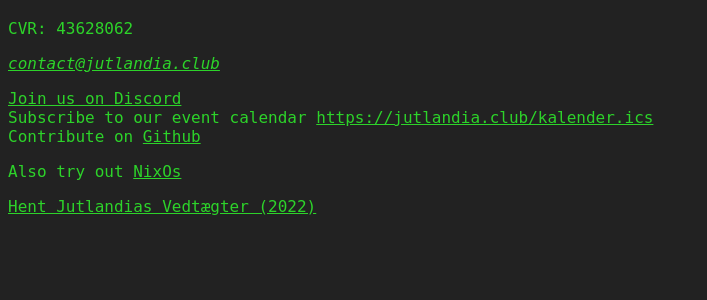
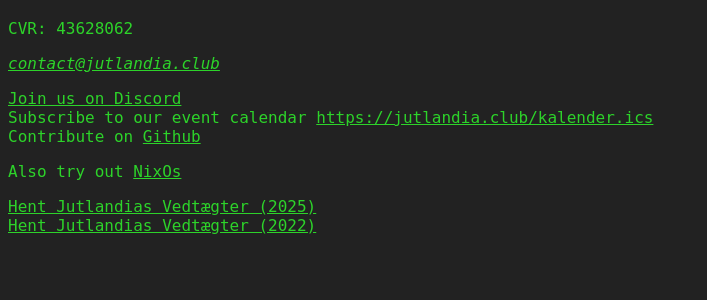
Before and after one commit to rasmussibbern88/Website, a Flask app: page / in a window 1280 px wide. Shown: the part 455-755 px from the top of the page, without its empty margins (0-707 px from the left). Run offline with Flask 3, Linux system fonts and the light colour scheme; data that the repository does not hold is empty.

Commit message:
Opdatering af vedtægter

```diff
--- a/jutlandia_site/templates/index.html
+++ b/jutlandia_site/templates/index.html
@@ -69,6 +69,10 @@
 </div>
 <footer>
     <p>
+        <a href="/static/Vedtaegter_Jutlandia_2025.pdf"
+            >Hent Jutlandias Vedtægter (2025)</a
+        >
+        <br>
         <a href="/static/Vedtaegter_Jutlandia_2022.pdf"
             >Hent Jutlandias Vedtægter (2022)</a
         >
```
Also changed, not shown: 1 other file.
